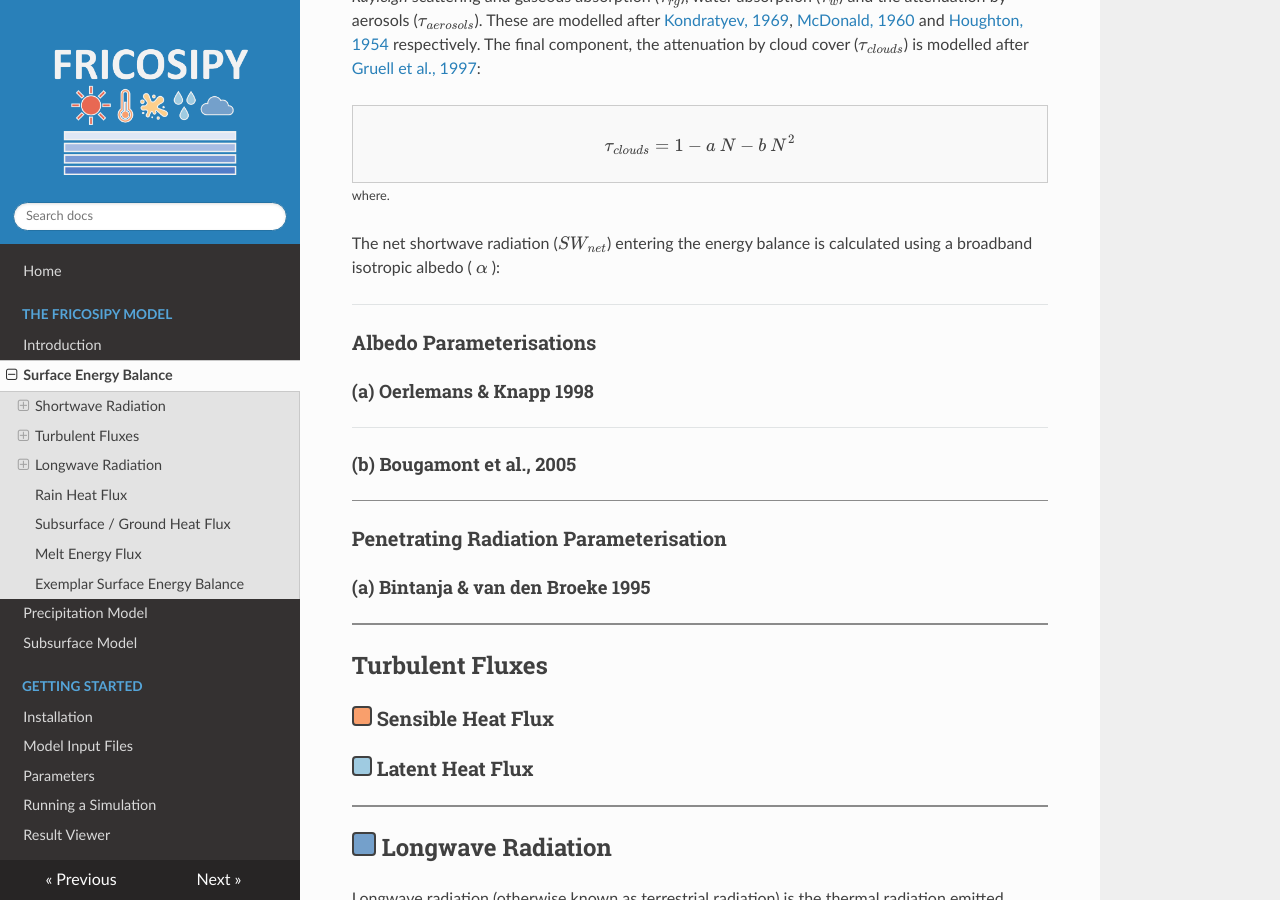
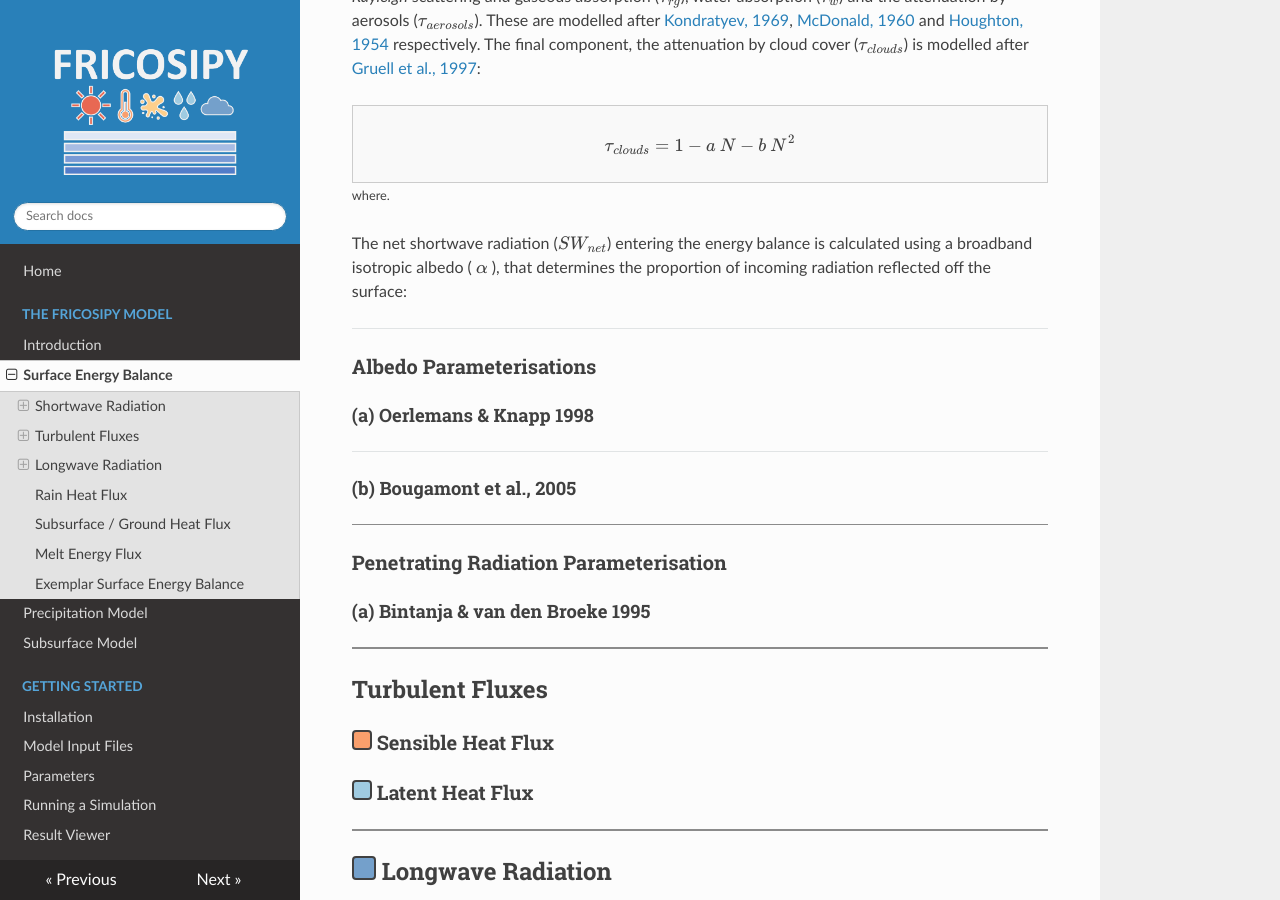
Before and after one commit to MarcusGastaldello/FRICOSIPY, an MkDocs documentation site: the page built from docs/surface_energy_balance.md, in a window 1280 px wide and 900 px high, scrolled down 1716 px. Built offline with MkDocs 1.6.1, drawn with Linux system fonts in a browser that asks for light colours; nearby versions of some CDN libraries.

Commit message:
Update surface_energy_balance.md

```diff
--- a/docs/surface_energy_balance.md
+++ b/docs/surface_energy_balance.md
@@ -58,7 +58,7 @@ $$
 <small>where.</small>
 
 
-The net shortwave radiation ($SW_{net}$) entering the energy balance is calculated using a broadband isotropic albedo ( $\alpha$ ):
+The net shortwave radiation ($SW_{net}$) entering the energy balance is calculated using a broadband isotropic albedo ( $\alpha$ ), that determines the proportion of incoming radiation reflected off the surface:
 
 
 
```
